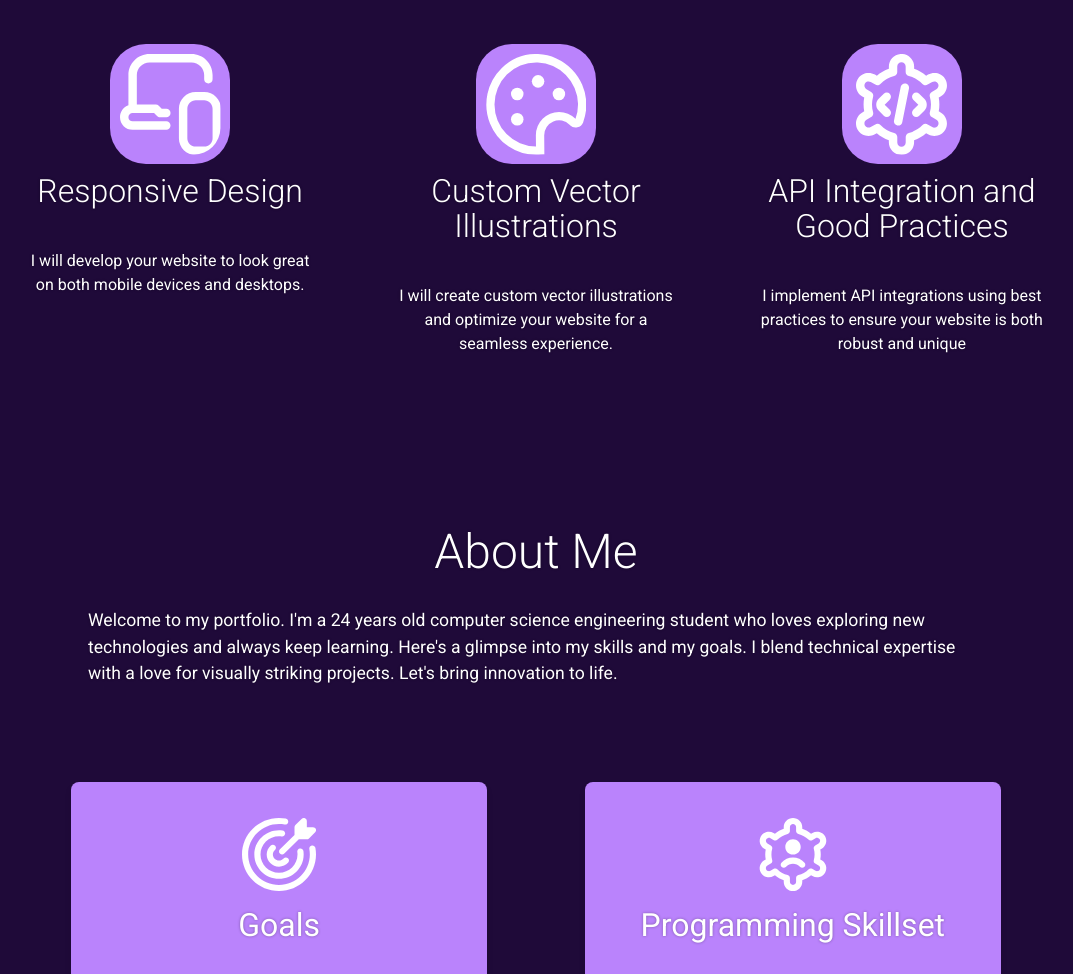
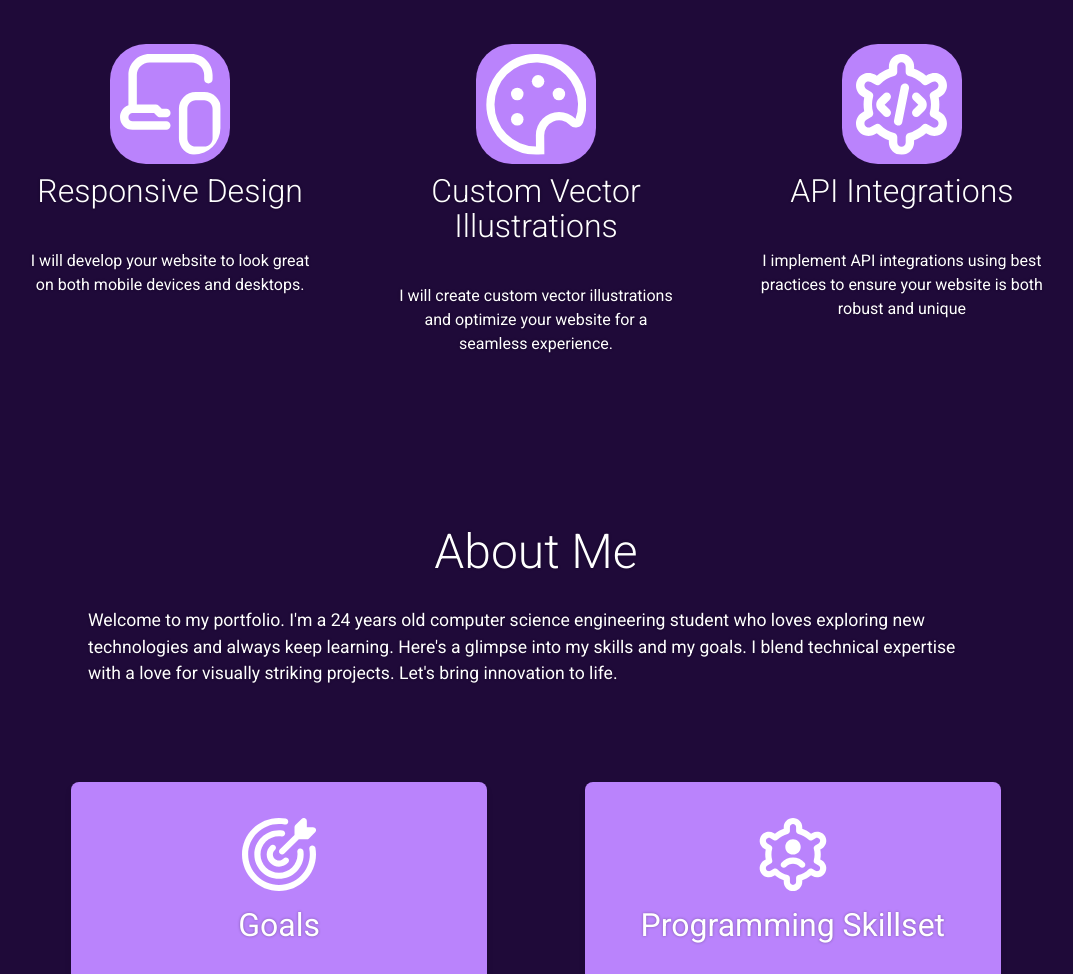
Before and after one commit to gesttaltt/gestalt-portfolio, a plain HTML site: page index.html in a window 1280 px wide. Shown: the part 818-1792 px from the top of the page, without its empty margins (104-1177 px from the left). Drawn offline with Linux system fonts and the light colour scheme.

Commit message:
Update index.html
Changed the title of the feature in order to be more precise

```diff
--- a/index.html
+++ b/index.html
@@ -67,7 +67,7 @@
                 </div>
                 <div>
                     <img src="assets/images/features/api.svg" alt="API Image">
-                    <h2>API Integration and Good Practices</h2>
+                    <h2>API Integrations</h2>
                     <p>I implement API integrations using best practices to ensure your website is both robust and unique</p>
                 </div>
             </div>
```
